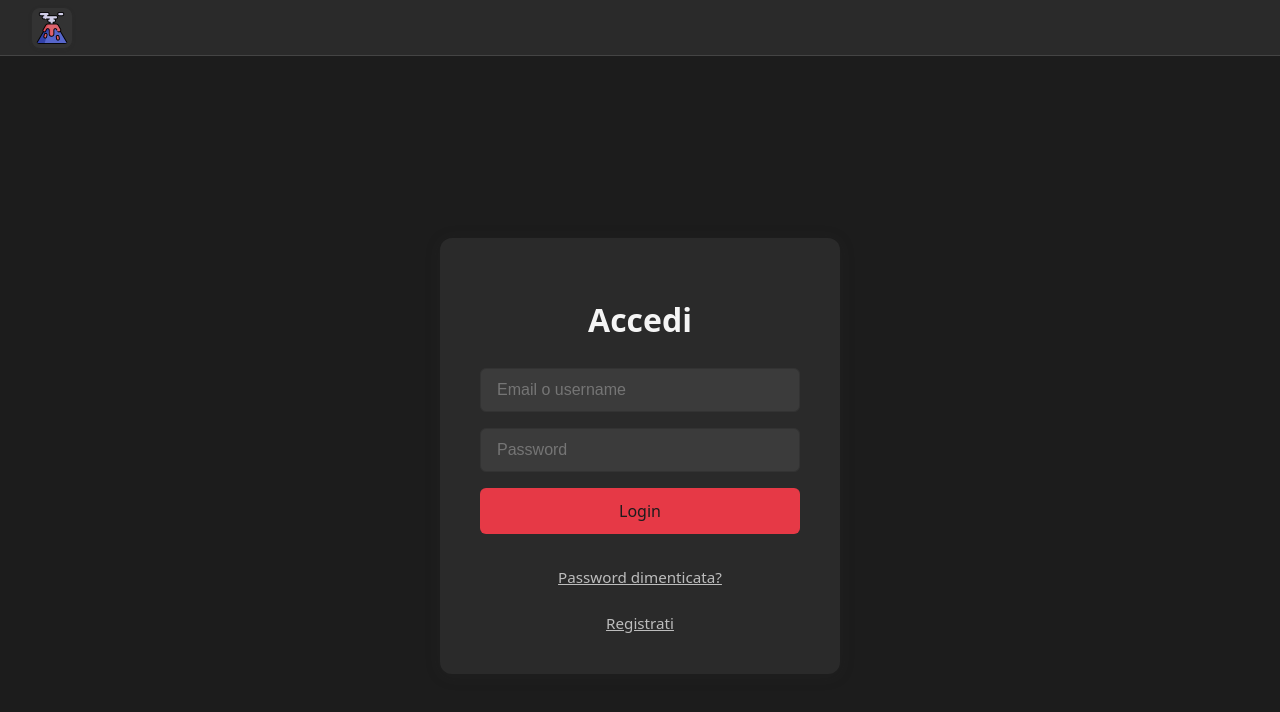
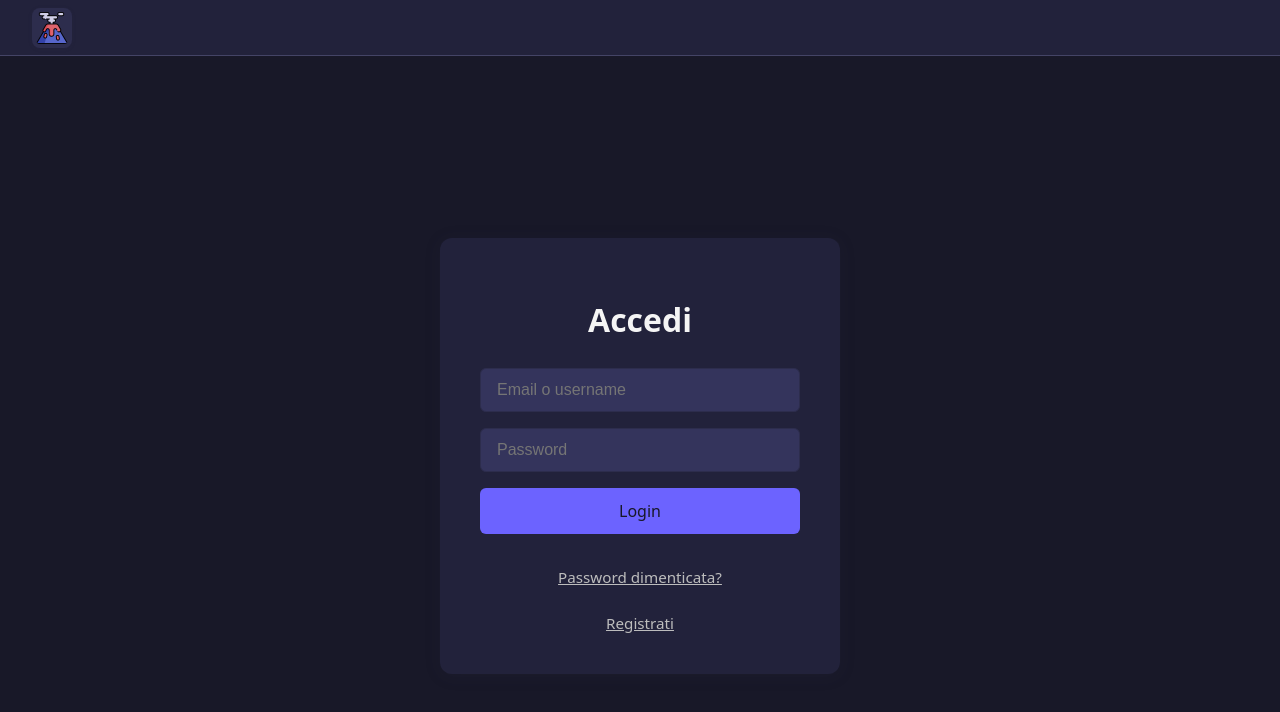
Before and after one commit to ValeKI/vulcano, a React (Vite) app in the folder vulcano-fe/: page / in a window 1280 px wide. Shown: the top 712 px of the page. Built offline with nearby package versions, Linux system fonts and the light colour scheme.

Commit message:
fe - change colors theme

```diff
--- a/vulcano-fe/src/styles/_variables.scss
+++ b/vulcano-fe/src/styles/_variables.scss
@@ -1,24 +1,23 @@
+$color-primary: #6c63ff; // indaco
+$color-primary-dark: #3f3d56; // indaco scuro
+$color-secondary: #ff1744; // rosso acceso
+$color-secondary-dark: #b2102f; // rosso scuro
 
-$color-primary: #e63946;
-$color-primary-dark: #b02a37;
-$color-secondary: #ff9f1c;
-$color-secondary-dark: #e07a00;
-
-$color-bg: #1c1c1c;
-$color-bg-light: #2e2e2e;
-$color-bg-card: #2a2a2a;
-$color-bg-hover: #333333;
-$color-surface: #3b3b3b;
+$color-bg: #181828; // scuro
+$color-bg-light: #23233a; // scuro leggermente più chiaro
+$color-bg-card: #22223b; // scuro per card
+$color-bg-hover: #2d2d4d; // scuro/indaco per hover
+$color-surface: #34345c; // superficie scura/indaco
 
 $color-text: #f5f5f5;
 $color-text-muted: #bdbdbd;
-$color-text-inverse: #1c1c1c;
+$color-text-inverse: #181828;
 
 $color-success: #4caf50;
-$color-error: #f44336;
+$color-error: #ff1744; // rosso acceso
 $color-warning: #ff9800;
-$color-info: #2196f3;
+$color-info: #6c63ff; // indaco
 
-$color-border: #444444;
-$color-selected: #72ca75;
-$color-selected-hover: #396339;
+$color-border: #444466; // bordo indaco scuro
+$color-selected: #6c63ff33; // indaco trasparente
+$color-selected-hover: #3f3d56;
--- a/vulcano-fe/src/styles/main.scss
+++ b/vulcano-fe/src/styles/main.scss
@@ -1,4 +1,4 @@
-@import '_variables.scss';
+@use '_variables.scss' as *;
 
 .vulcano-page {
   margin: 0 auto;
@@ -116,7 +116,7 @@ body {
   margin: auto;
   background: $color-bg-card;
   border-radius: 1.2rem;
-  box-shadow: 0 0.125rem 1rem rgba(0,0,0,0.08);
+  box-shadow: 0 0.125rem 1rem rgba($color-bg, 0.08);
   overflow: hidden;
   position: absolute;
   top: 0; left: 0; right: 0; bottom: 0;
@@ -213,7 +213,7 @@ body {
   margin-right: 0.25rem;
   cursor: pointer;
   transition: background 0.18s, color 0.18s, box-shadow 0.18s;
-  box-shadow: 0 0.0625rem 0.25rem rgba(0,0,0,0.06);
+  box-shadow: 0 0.0625rem 0.25rem rgba($color-bg, 0.06);
   outline: none;
   border: 0.125rem solid transparent;
 }
@@ -488,7 +488,7 @@ textarea {
 .pdf-viewer-overlay {
   position: fixed;
   top: 0; left: 0; right: 0; bottom: 0;
-  background: rgba(0,0,0,0.5);
+  background: rgba($color-bg, 0.5);
   z-index: 1000;
   display: flex;
   align-items: center;
@@ -502,7 +502,7 @@ textarea {
   max-width: 90vw;
   max-height: 90vh;
   overflow: auto;
-  box-shadow: 0 2px 16px rgba(0,0,0,0.25);
+  box-shadow: 0 2px 16px rgba($color-bg, 0.25);
   color: $color-text;
   display: flex;
   flex-direction: column;
```
